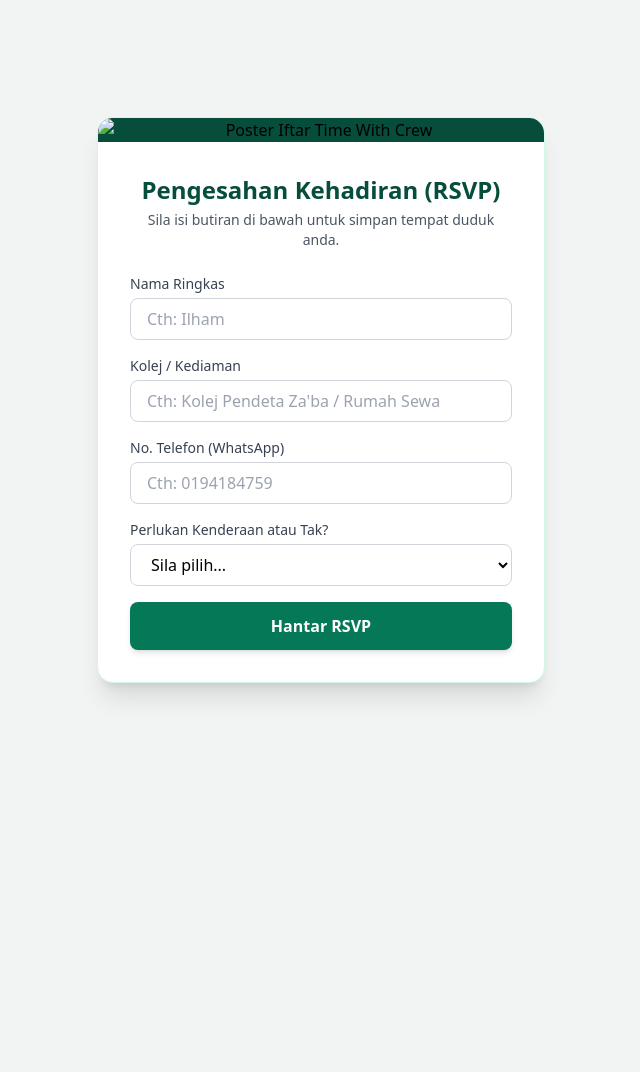
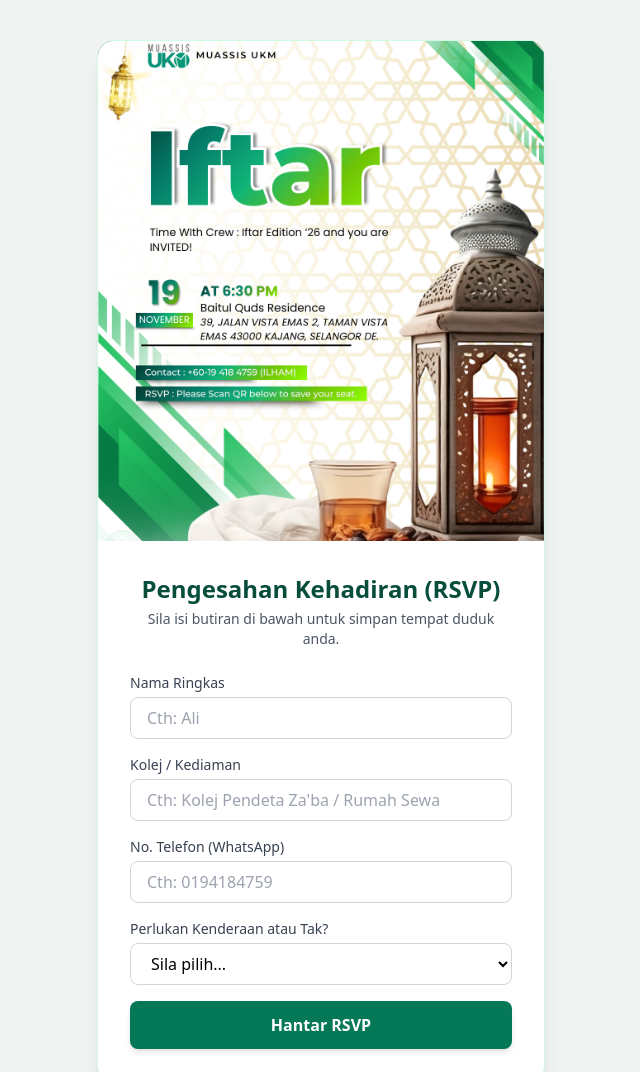
Before and after one commit to Ilham-site/RSVP, a plain HTML site: page index.html in a window 1280 px wide. Shown: the top 1072 px of the page, without its empty margins (319-959 px from the left). Before the commit the page ends 800 px from the top, so only its background shows below. Drawn offline with nearby package versions, Linux system fonts and the light colour scheme.

Commit message:
Update index.html

```diff
--- a/index.html
+++ b/index.html
@@ -14,7 +14,7 @@
         <!-- Ruang Paparan Poster -->
         <div class="bg-emerald-900 text-center relative">
             <!-- Tukar 'poster.jpg' kepada nama fail gambar poster anda -->
-            <img src="poster.jpg" alt="Poster Iftar Time With Crew" class="w-full h-auto object-cover max-h-[500px]">
+            <img src="TWC.png" alt="Poster Iftar Time With Crew" class="w-full h-auto object-cover max-h-[500px]">
         </div>
 
         <!-- Borang RSVP -->
@@ -30,7 +30,7 @@
                     <label class="block text-sm font-medium text-gray-700 mb-1">Nama Ringkas</label>
                     <input type="text" id="nama" name="nama" required
                         class="w-full px-4 py-2 border border-gray-300 rounded-lg focus:ring-2 focus:ring-emerald-600 focus:outline-none"
-                        placeholder="Cth: Ilham">
+                        placeholder="Cth: Ali">
                 </div>
 
                 <!-- Kolej -->
@@ -77,7 +77,7 @@
     <!-- Skrip JavaScript untuk Sambungan ke Google Sheet -->
     <script>
         // Gantikan URL di bawah dengan URL Web App Apps Script anda
-        const scriptURL = 'https://script.google.com/macros/s/AKfycbyDq_VYB8R0c38JFf9fRxZa5Xq80nhPfvByR0YFznLtmlH1qZmoQqAZCyOaB0wONQLMw/exec';
+        const scriptURL = 'https://script.google.com/macros/s/AKfycbyDq6_VYB8R0c38JFf9fRxZa5Xq80nhPfvByR0YFznLtmlH1qZmoQqAZCyOaB0wONQLMw/exec';
         const form = document.getElementById('rsvpForm');
         const submitBtn = document.getElementById('submitBtn');
         const successMessage = document.getElementById('successMessage');
```
